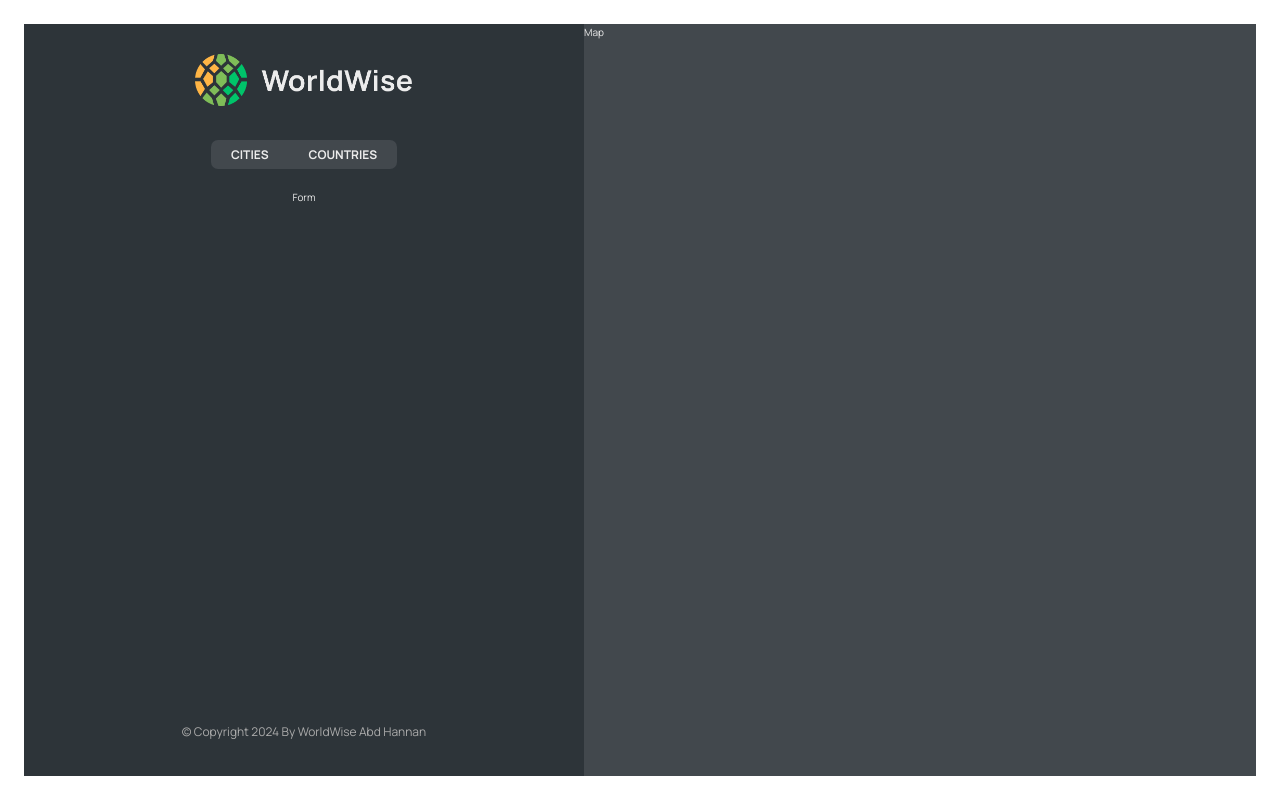
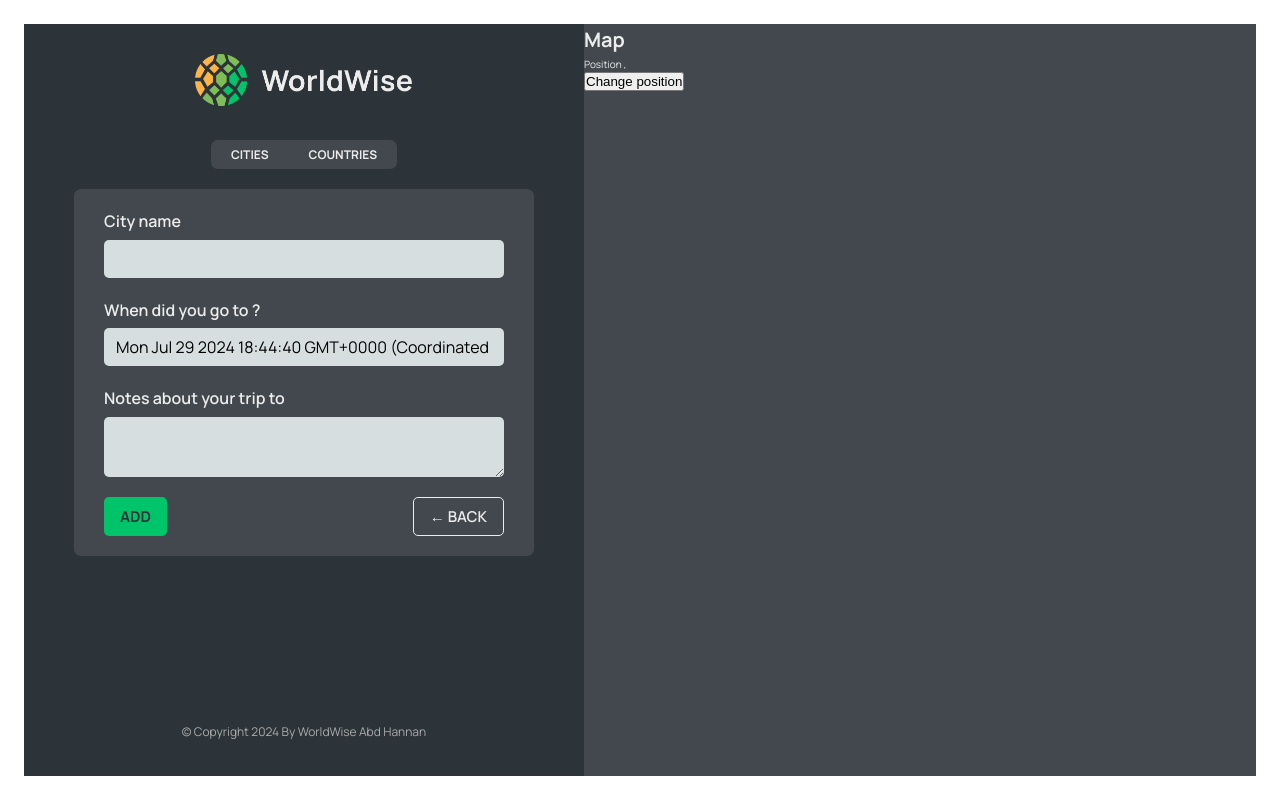
Before and after one commit to abdhannan/react-travel-list, a React (Vite) app: page /app/form in a window 1280 px wide. Built offline with nearby package versions, Linux system fonts and the light colour scheme; data requests are answered from the project's data file.

Commit message:
add reusable component, add Navigate component for redirect and more

```diff
--- a/src/App.jsx
+++ b/src/App.jsx
@@ -1,5 +1,5 @@
 import { useEffect, useState } from 'react';
-import { BrowserRouter, Route, Routes } from 'react-router-dom';
+import { BrowserRouter, Navigate, Route, Routes } from 'react-router-dom';
 
 import Product from './pages/Product';
 import Pricing from './pages/Pricing';
@@ -9,6 +9,8 @@ import PageNotFound from './pages/PageNotFound';
 import Login from './pages/Login';
 import CityList from './components/CityList';
 import CountryList from './components/CountryList';
+import City from './components/City';
+import Form from './components/Form';
 
 const BASE_URL = 'http://localhost:9000';
 
@@ -47,19 +49,17 @@ function App() {
         <Route path='pricing' element={<Pricing />} />
         <Route path='login' element={<Login />} />
         <Route path='app' element={<AppLayout />}>
-          <Route
-            index
-            element={<CityList cities={cities} isLoading={isLoading} />}
-          />
+          <Route index element={<Navigate replace to='cities' />} />} />
           <Route
             path='cities'
             element={<CityList cities={cities} isLoading={isLoading} />}
           />
+          <Route path='cities/:id' element={<City />} />
           <Route
             path='countries'
             element={<CountryList cities={cities} isLoading={isLoading} />}
           />
-          <Route path='form' element={<p>Form</p>} />
+          <Route path='form' element={<Form />} />
           <Route
             path='*'
             element={
--- /dev/null
+++ b/src/components/Button.jsx
@@ -0,0 +1,11 @@
+import styles from './Button.module.css';
+
+function Button({ children, onClick, type }) {
+  return (
+    <button onClick={onClick} className={`${styles.btn} ${styles[type]}`}>
+      {children}
+    </button>
+  );
+}
+
+export default Button;
--- a/src/components/City.jsx
+++ b/src/components/City.jsx
@@ -1,60 +1,64 @@
-import styles from "./City.module.css";
+import { useParams } from 'react-router';
+import styles from './City.module.css';
 
 const formatDate = (date) =>
-  new Intl.DateTimeFormat("en", {
-    day: "numeric",
-    month: "long",
-    year: "numeric",
-    weekday: "long",
+  new Intl.DateTimeFormat('en', {
+    day: 'numeric',
+    month: 'long',
+    year: 'numeric',
+    weekday: 'long',
   }).format(new Date(date));
 
 function City() {
+  const { id } = useParams();
+  // console.log(x);
+
   // TEMP DATA
   const currentCity = {
-    cityName: "Lisbon",
-    emoji: "🇵🇹",
-    date: "2027-10-31T15:59:59.138Z",
-    notes: "My favorite city so far!",
+    cityName: 'Lisbon',
+    emoji: '🇵🇹',
+    date: '2027-10-31T15:59:59.138Z',
+    notes: 'My favorite city so far!',
   };
 
   const { cityName, emoji, date, notes } = currentCity;
 
   return (
-    <div className={styles.city}>
-      <div className={styles.row}>
-        <h6>City name</h6>
-        <h3>
-          <span>{emoji}</span> {cityName}
-        </h3>
-      </div>
+    <h1>City {id}</h1>
 
-      <div className={styles.row}>
-        <h6>You went to {cityName} on</h6>
-        <p>{formatDate(date || null)}</p>
-      </div>
+    // <div className={styles.city}>
+    //   <div className={styles.row}>
+    //     <h6>City name</h6>
+    //     <h3>
+    //       <span>{emoji}</span> {cityName}
+    //     </h3>
+    //   </div>
 
-      {notes && (
-        <div className={styles.row}>
-          <h6>Your notes</h6>
-          <p>{notes}</p>
-        </div>
-      )}
+    //   <div className={styles.row}>
+    //     <h6>You went to {cityName} on</h6>
+    //     <p>{formatDate(date || null)}</p>
+    //   </div>
 
-      <div className={styles.row}>
-        <h6>Learn more</h6>
-        <a
-          href={`https://en.wikipedia.org/wiki/${cityName}`}
-          target="_blank"
-          rel="noreferrer"
-        >
-          Check out {cityName} on Wikipedia &rarr;
-        </a>
-      </div>
+    //   {notes && (
+    //     <div className={styles.row}>
+    //       <h6>Your notes</h6>
+    //       <p>{notes}</p>
+    //     </div>
+    //   )}
 
-      <div>
-        <ButtonBack />
-      </div>
-    </div>
+    //   <div className={styles.row}>
+    //     <h6>Learn more</h6>
+    //     <a
+    //       href={`https://en.wikipedia.org/wiki/${cityName}`}
+    //       target='_blank'
+    //       rel='noreferrer'
+    //     >
+    //       Check out {cityName} on Wikipedia &rarr;
+    //     </a>
+    //   </div>
+
+    //   <div>{/* <ButtonBack /> */}</div>
+    // </div>
   );
 }
 
--- a/src/components/CityItem.jsx
+++ b/src/components/CityItem.jsx
@@ -1,3 +1,4 @@
+import { Link } from 'react-router-dom';
 import styles from './CityItem.module.css';
 
 const formatDate = (date) =>
@@ -8,14 +9,20 @@ const formatDate = (date) =>
   }).format(new Date(date));
 
 function CityItem({ city }) {
-  const { cityName, emoji, date } = city;
+  const { cityName, emoji, date, id, position } = city;
+  console.log(position);
 
   return (
-    <li className={styles.cityItem}>
-      <span className={styles.emoji}>{emoji}</span>
-      <h3 className={styles.name}>{cityName}</h3>
-      <time className={styles.date}>({formatDate(date)})</time>
-      <button className={styles.deleteBtn}>&times;</button>
+    <li>
+      <Link
+        className={styles.cityItem}
+        to={`${id}?lat=${position.lat}&lng=${position.lng}`}
+      >
+        <span className={styles.emoji}>{emoji}</span>
+        <h3 className={styles.name}>{cityName}</h3>
+        <time className={styles.date}>({formatDate(date)})</time>
+        <button className={styles.deleteBtn}>&times;</button>
+      </Link>
     </li>
   );
 }
--- a/src/components/CountryList.jsx
+++ b/src/components/CountryList.jsx
@@ -21,7 +21,7 @@ function CountryList({ cities, isLoading }) {
   return (
     <ul className={styles.countryList}>
       {countries.map((country) => (
-        <CountryItem key={country.city} country={country} />
+        <CountryItem key={country.country} country={country} />
       ))}
     </ul>
   );
--- a/src/components/Form.jsx
+++ b/src/components/Form.jsx
@@ -1,29 +1,34 @@
 // "https://api.bigdatacloud.net/data/reverse-geocode-client?latitude=0&longitude=0"
 
-import { useState } from "react";
+import { useState } from 'react';
 
-import styles from "./Form.module.css";
+import styles from './Form.module.css';
+import Button from './Button';
+import { useNavigate } from 'react-router';
 
 export function convertToEmoji(countryCode) {
   const codePoints = countryCode
     .toUpperCase()
-    .split("")
+    .split('')
     .map((char) => 127397 + char.charCodeAt());
   return String.fromCodePoint(...codePoints);
 }
 
 function Form() {
-  const [cityName, setCityName] = useState("");
-  const [country, setCountry] = useState("");
+  // use navigate
+  const navigate = useNavigate();
+
+  const [cityName, setCityName] = useState('');
+  const [country, setCountry] = useState('');
   const [date, setDate] = useState(new Date());
-  const [notes, setNotes] = useState("");
+  const [notes, setNotes] = useState('');
 
   return (
     <form className={styles.form}>
       <div className={styles.row}>
-        <label htmlFor="cityName">City name</label>
+        <label htmlFor='cityName'>City name</label>
         <input
-          id="cityName"
+          id='cityName'
           onChange={(e) => setCityName(e.target.value)}
           value={cityName}
         />
@@ -31,26 +36,34 @@ function Form() {
       </div>
 
       <div className={styles.row}>
-        <label htmlFor="date">When did you go to {cityName}?</label>
+        <label htmlFor='date'>When did you go to {cityName}?</label>
         <input
-          id="date"
+          id='date'
           onChange={(e) => setDate(e.target.value)}
           value={date}
         />
       </div>
 
       <div className={styles.row}>
-        <label htmlFor="notes">Notes about your trip to {cityName}</label>
+        <label htmlFor='notes'>Notes about your trip to {cityName}</label>
         <textarea
-          id="notes"
+          id='notes'
           onChange={(e) => setNotes(e.target.value)}
           value={notes}
         />
       </div>
 
       <div className={styles.buttons}>
-        <button>Add</button>
-        <button>&larr; Back</button>
+        <Button type='primary'>Add</Button>
+        <Button
+          type='back'
+          onClick={(e) => {
+            e.preventDefault();
+            navigate(-1);
+          }}
+        >
+          &larr; Back
+        </Button>
       </div>
     </form>
   );
--- a/src/components/Map.jsx
+++ b/src/components/Map.jsx
@@ -1,7 +1,32 @@
 import styles from './Map.module.css';
+import { useNavigate, useSearchParams } from 'react-router-dom';
 
 function Map() {
-  return <div className={styles.mapContainer}>Map</div>;
+  const [searchParams, setSearchParams] = useSearchParams();
+
+  const navigate = useNavigate();
+
+  const lat = searchParams.get('lat');
+  const lng = searchParams.get('lng');
+
+  return (
+    <div className={styles.mapContainer} onClick={() => navigate('form')}>
+      <h1>Map</h1>
+      <p>
+        Position {lat}, {lng}{' '}
+      </p>
+      <button
+        onClick={() => {
+          setSearchParams({
+            lat: 10,
+            lng: 20790,
+          });
+        }}
+      >
+        Change position
+      </button>
+    </div>
+  );
 }
 
 export default Map;
```
